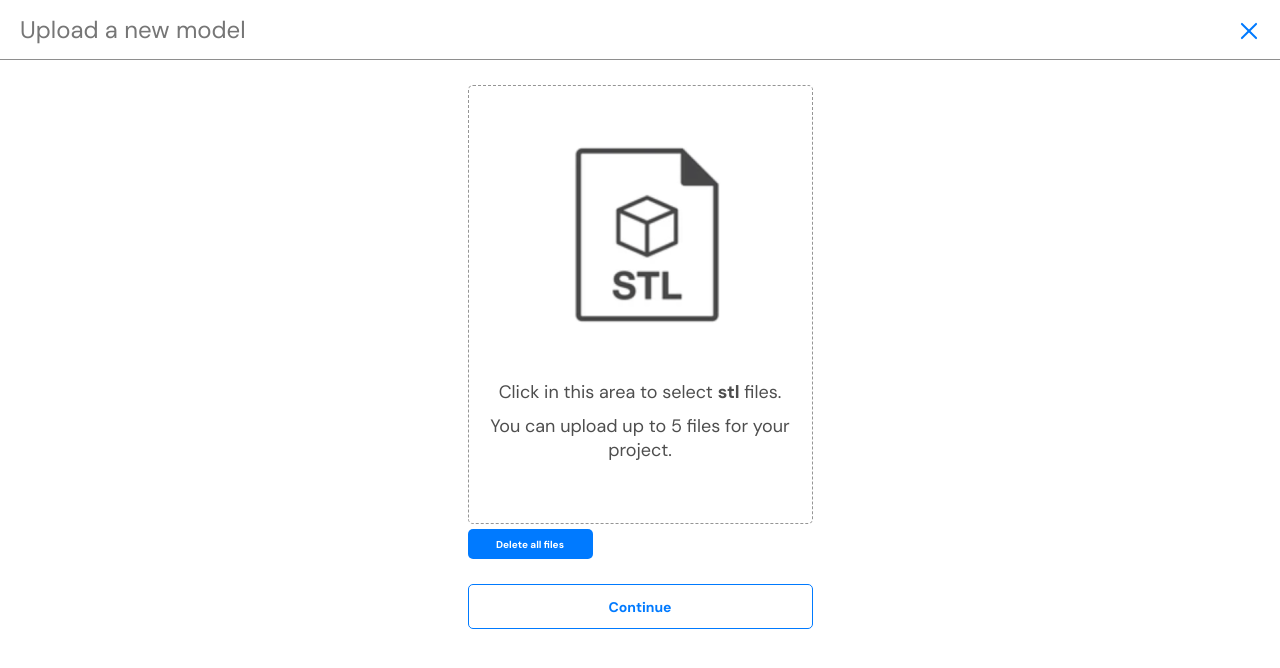
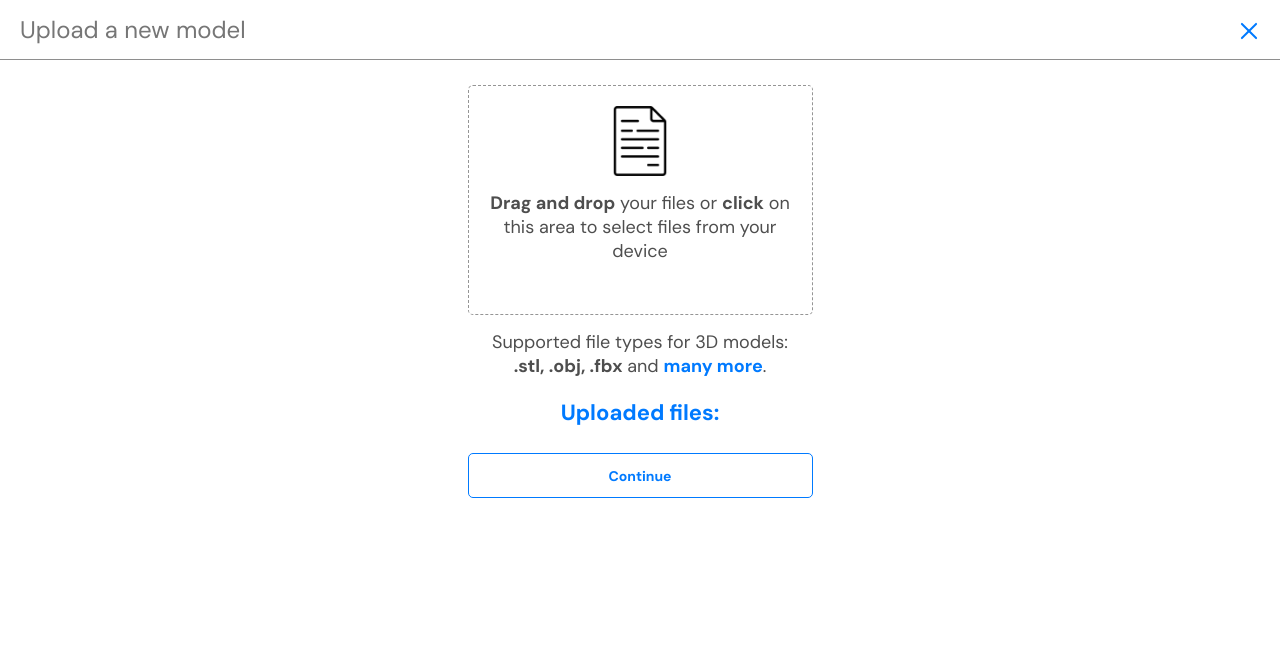
Before and after one commit to ndtpdistant/easyworkshop, a React (Vite) app in the folder apps/client/: page /item/add in a window 1280 px wide. Shown: the top 668 px of the page. Built offline with nearby package versions, Linux system fonts and the light colour scheme.

Commit message:
first step model adding form !!!!!all checks working with one file upload

```diff
--- a/apps/client/src/components/fileDropzone/FileDropzone.jsx
+++ b/apps/client/src/components/fileDropzone/FileDropzone.jsx
@@ -4,33 +4,22 @@ import { useDropzone } from 'react-dropzone';
 
 import style from './FileDropzone.module.scss';
 
-import stlImg from '../../assets/images/stl.png';
+import fileImg from '../../assets/images/uneversal.png';
 import Button from '../Button';
 
 const FileDropzone = ({ types, errorMessage }) => {
   const [files, setFiles] = useState([]);
-  const [uploadedFile, setUploadedFile] = useState();
+  // const [uploadedFile, setUploadedFile] = useState();
   const [error, setError] = useState();
 
-  useEffect(() => {
-    const slicedFiles = files.slice(0, -1);
+  // useEffect(() => {
+  //   const slicedFiles = files.slice(0, -1);
 
-    if (files.length > 5) {
-      setFiles(slicedFiles);
-      setError('You can upload up to 5 files for your project.');
-    }
-    // else {
-    //   if (slicedFiles.length > 1) {
-    //     setFiles(
-    //       slicedFiles.filter((file) => {
-    //         console.log(slicedFiles);
-    //         console.log(file.file.name);
-    //         return !files.some((file) => file.file.name === uploadedFile.name);
-    //       })
-    //     );
+  //   if (files.length > 5) {
+  //     setFiles(slicedFiles);
+  //     setError('You can upload up to 5 files for your project.');
   //   }
-    // }
-  }, [uploadedFile, files]);
+  // }, [uploadedFile, files]);
 
   const onDrop = useCallback(
     (acceptedFiles) => {
@@ -38,10 +27,11 @@ const FileDropzone = ({ types, errorMessage }) => {
         return types.some((type) => file.name.endsWith(type));
       });
 
-      setUploadedFile(filteredFiles[0]);
+      // setUploadedFile(filteredFiles[0]);
 
       if (filteredFiles.length !== acceptedFiles.length) {
         setError(errorMessage);
+        return;
       } else {
         setError(null);
       }
@@ -52,7 +42,18 @@ const FileDropzone = ({ types, errorMessage }) => {
           ? URL.createObjectURL(file)
           : null,
       }));
-      setFiles((prevFiles) => [...prevFiles, ...newFiles]);
+      setFiles((prevFiles) => {
+        const isNewFile = prevFiles.filter((file) => {
+          return file.file.name === newFiles[0].file.name;
+        });
+
+        if (isNewFile.length > 0) {
+          setError('You cannot upload the same file more than once');
+          return [...prevFiles];
+        }
+
+        return [...prevFiles, ...newFiles];
+      });
     },
     [types, errorMessage],
   );
@@ -65,10 +66,13 @@ const FileDropzone = ({ types, errorMessage }) => {
     multiple: true,
   });
 
-  const removeFile = () => {
+  const removeFile = (fileToRemove) => {
     setError(null);
-    const newFiles = [];
-    setFiles(newFiles);
+    setFiles((prevFiles) =>
+      prevFiles.filter((file) => {
+        return file.file.name !== fileToRemove;
+      }),
+    );
   };
 
   // const uploadFiles = async () => {
@@ -96,12 +100,35 @@ const FileDropzone = ({ types, errorMessage }) => {
   // };
 
   return (
-    <div>
+    <div className={style.wrapper}>
       <div {...getRootProps()} className={style.dropzone}>
         <input {...getInputProps()} />
-        {files.length > 0 ? (
-          files.map((file, index) => (
-            <div key={index} className={style.file}>
+        <img src={fileImg} alt="img" />
+        {/* {isDragActive ? (
+              <p>Перетащите файлы сюда...</p>
+            ) : (
+              <p>Перетащите файлы сюда или кликните для выбора файлов</p>
+            )} */}
+        <p>
+          <span>Drag and drop</span> your files or <span>click</span> on this
+          area to select files from your device
+        </p>
+        {/* <div className={`${style.hidden} ${}`}></div> */}
+        <div className={style.error}>{error}</div>
+      </div>
+      <p>
+        Supported file types for 3D models: <br />
+        <span>{types.slice(0, 3).join(', ')}</span> and{' '}
+        <span style={{ color: '#007AFF' }}>many more</span>.
+      </p>
+      {
+        <div className={style.filesSection}>
+          <div className={style.filesHeader}>
+            Uploaded files:
+          </div>
+          {files.map((file, index) => (
+          <div key={index} className={style.fileWrapper}>
+            <div className={style.file}>
               {file.preview && (
                 <img
                   src={file.preview}
@@ -111,27 +138,10 @@ const FileDropzone = ({ types, errorMessage }) => {
               )}
               <p className={style.fileName}>{file.file.name}</p>
             </div>
-          ))
-        ) : (
-          <>
-            <img src={stlImg} alt="img" />
-            {/* {isDragActive ? (
-              <p>Перетащите файлы сюда...</p>
-            ) : (
-              <p>Перетащите файлы сюда или кликните для выбора файлов</p>
-            )} */}
-            <p>
-              Click in this area to select <span>stl</span> files.
-            </p>
-            <p>You can upload up to 5 files for your project.</p>
-          </>
-        )}
-        <div className={style.error}>{error}</div>
-      </div>
             <Button
-        onClick={() => removeFile()}
+              onClick={() => removeFile(file.file.name)}
               inlineStyle={{
-          width: '125px',
+                width: '80px',
                 height: '30px',
                 borderRadius: '5px',
                 color: '#FFF',
@@ -139,8 +149,12 @@ const FileDropzone = ({ types, errorMessage }) => {
                 fontWeight: '700',
               }}
             >
-        Delete all files
+              Delete
             </Button>
+          </div>
+          ))}
+        </div>
+      }
     </div>
   );
 };
--- a/apps/client/src/components/fileDropzone/FileDropzone.module.scss
+++ b/apps/client/src/components/fileDropzone/FileDropzone.module.scss
@@ -1,7 +1,30 @@
+.wrapper {
+  width: 100%;
+  display: flex;
+  flex-direction: column;
+  align-items: center;
+  justify-content: center;
+
+  p {
+    color: #4e4e4e;
+    text-align: center;
+    font-size: 18px;
+    margin-top: 10px;
+
+    span {
+      font-weight: 700;
+    }
+  }
+}
+
 .fileName {
   display: flex;
-  width: 237px;
-  height: 45px;
+  min-width: 100px;
+  max-width: 250px;
+  overflow-wrap: anywhere;
+  text-align: center;
+  padding: 10px;
+  min-height: 45px;
   border-radius: 5px;
   border: 1px solid #007aff;
   background: #fff;
@@ -14,23 +37,22 @@
   border-radius: 5px;
   border: 1px dashed #959595;
   background: #fff;
-  height: 439px;
+  height: 230px;
   padding: 20px;
   text-align: center;
   cursor: pointer;
   margin-bottom: 5px;
   transition: 0.2s all;
 
-  p {
-    color: #4e4e4e;
-    text-align: center;
-    font-size: 18px;
-    margin-top: 10px;
+  img {
+    height: 70px;
+  }
+}
 
-    span {
-      font-weight: 700;
-    }
-  }
+.fileWrapper {
+  display: flex;
+  justify-content: space-between;
+  align-items: center;
 }
 
 .file {
@@ -52,3 +74,15 @@
   font-size: 18px;
   font-weight: 700;
 }
+
+.filesHeader {
+  margin-top: 20px;
+  font-size: 22px;
+  font-weight: 700;
+  color: #007aff;
+  height: 30px;
+}
+
+.fileContainer{
+  margin-top: 20px;
+}
--- a/apps/client/src/pages/add/Add.jsx
+++ b/apps/client/src/pages/add/Add.jsx
@@ -21,8 +21,11 @@ const Add = () => {
       </div>
       <div className={style.container}>
         <FileDropzone
-          types={['.stl']}
-          errorMessage={'Please upload only STL files.'}
+          types={['.stl', '.obj', '.fbx', '.blend', '.dae', '.amf', '.3ds', '.x3d', '.3mf']}
+          // amf, dae, 3ds, x3d, blend, ply, dxf, ai, svg,
+          // cdr, ps, eps, epsi, sch, brd, png, gif, doc, docx
+
+          errorMessage={'Please upload only supported files.'}
         />
         <Button
           inlineStyle={{
--- a/apps/client/src/pages/add/Add.module.scss
+++ b/apps/client/src/pages/add/Add.module.scss
@@ -10,7 +10,7 @@
 
 .container {
   width: calc(100vw - 40px);
-  height: calc(100vh - 60px);
+  min-height: calc(100vh - 60px);
   margin: 0 auto;
   display: flex;
   flex-direction: column;
```
Also changed, not shown: apps/client/src/assets/images/uneversal.png (added). Lines whose indentation alone changed are shown as unchanged.
